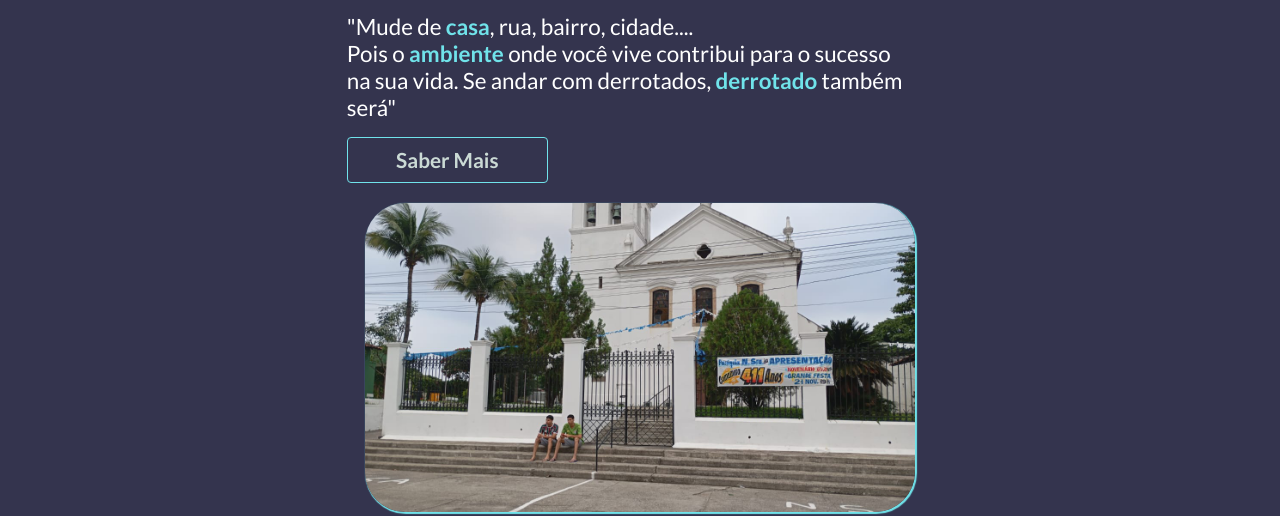
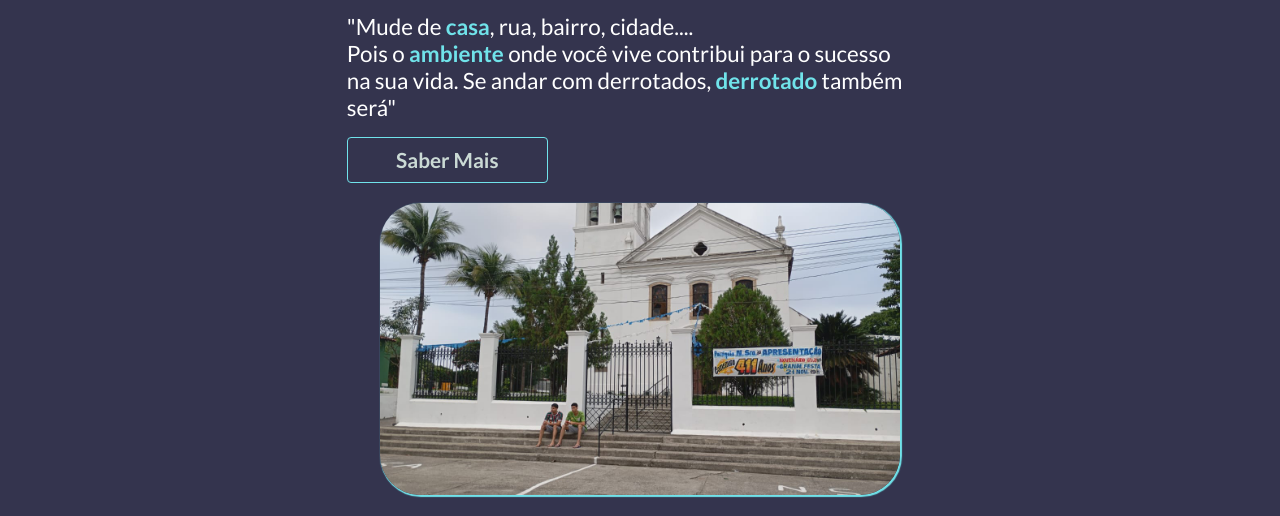
Before and after one commit to eknerph/landpex, a plain HTML site: page index.html in a window 1280 px wide. Shown: the part 292-808 px from the top of the page. Drawn offline with Linux system fonts and the light colour scheme.

Commit message:
[feat]Achando adequação

```diff
--- a/style.css
+++ b/style.css
@@ -143,8 +143,7 @@ strong {
 }
 
 .box-img-main {
-
-  width: 550px;
+  width: 520px;
 }
 
 .img-profile {
```
